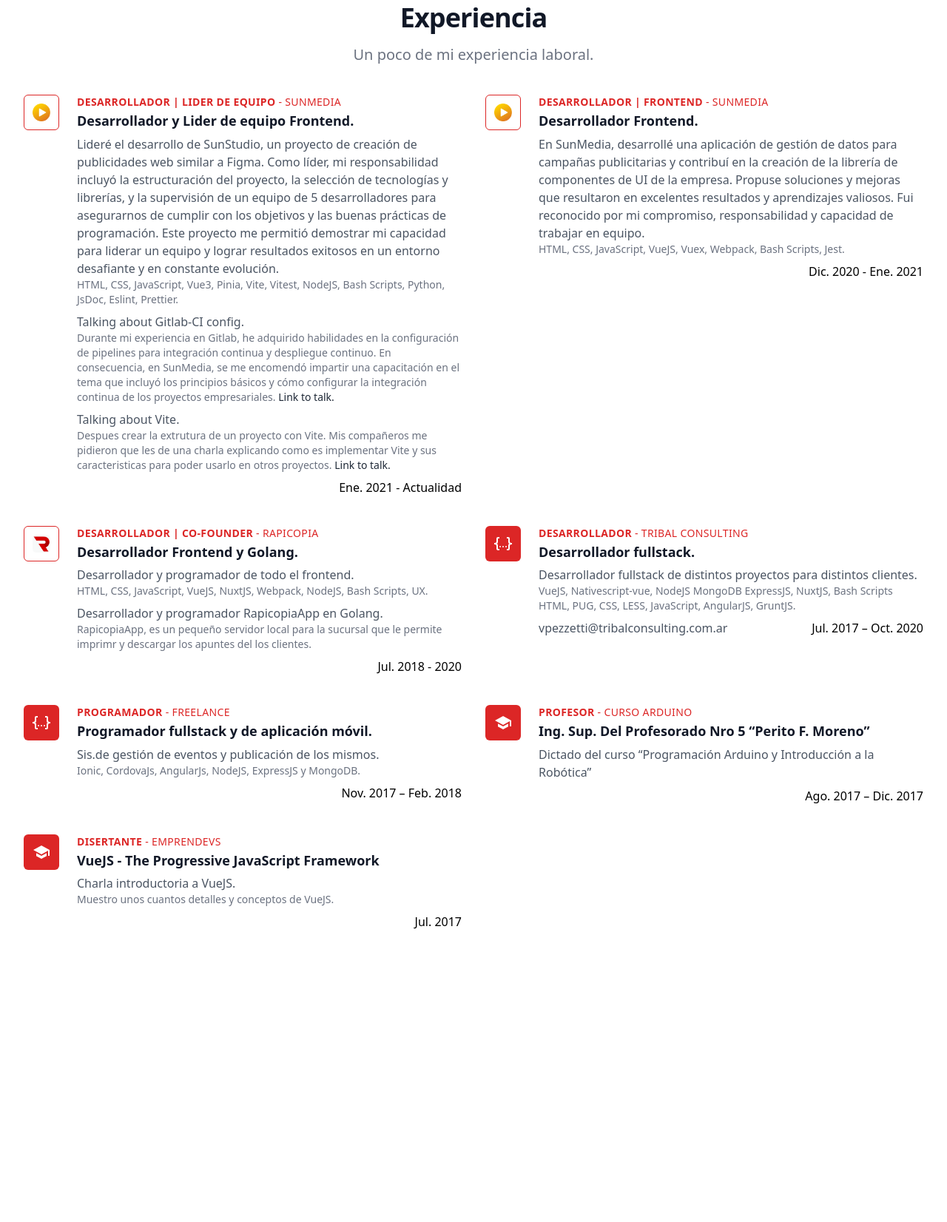
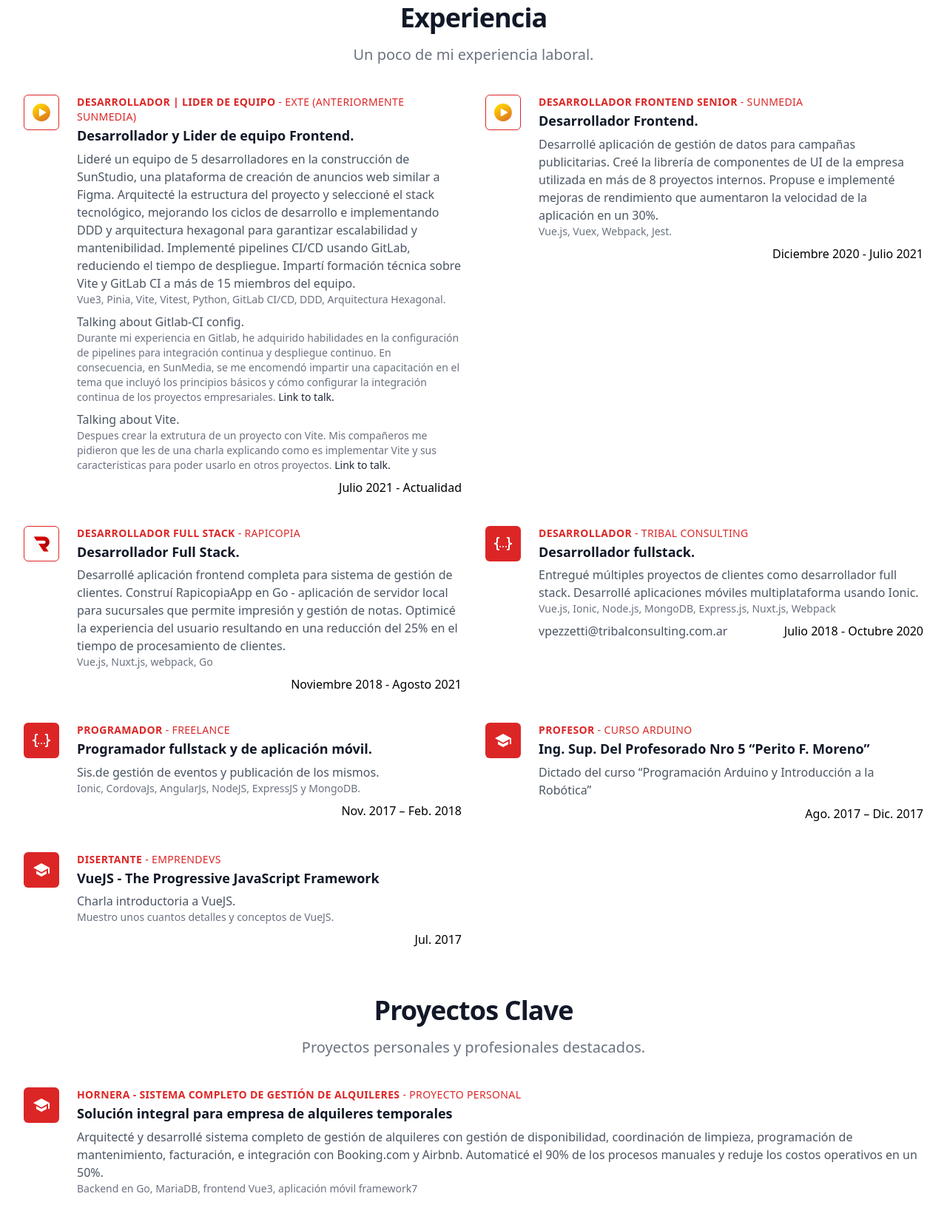
Before and after one commit to MaraniMatias/MaraniMatias.github.io, a plain HTML site: page es/experiencia.html in a window 1280 px wide. Shown: the part 100-1752 px from the top of the page at 74% size. Before the commit the page ends 1486 px from the top, so only its background shows below. Drawn offline with nearby package versions, Linux system fonts and the light colour scheme.

Commit message:
chore: update cv

```diff
--- a/es/experiencia.html
+++ b/es/experiencia.html
@@ -79,7 +79,7 @@
                               class="uppercase tracking-wide text-sm text-red-600 font-bold"
                             >
                               DESARROLLADOR | Lider de equipo
-                              <span class="font-normal"> - SunMedia </span>
+                              <span class="font-normal"> - EXTE (anteriormente SunMedia) </span>
                             </h4>
                             <p
                               class="block mt-1 text-lg leading-tight font-semibold text-gray-900"
@@ -87,22 +87,15 @@
                               Desarrollador y Lider de equipo Frontend.
                             </p>
                             <p class="mt-2 text-gray-600">
-                              Lideré el desarrollo de SunStudio, un proyecto de
-                              creación de publicidades web similar a Figma. Como
-                              líder, mi responsabilidad incluyó la
-                              estructuración del proyecto, la selección de
-                              tecnologías y librerías, y la supervisión de un
-                              equipo de 5 desarrolladores para asegurarnos de
-                              cumplir con los objetivos y las buenas prácticas
-                              de programación. Este proyecto me permitió
-                              demostrar mi capacidad para liderar un equipo y
-                              lograr resultados exitosos en un entorno
-                              desafiante y en constante evolución.
+                              Lideré un equipo de 5 desarrolladores en la construcción de SunStudio, una plataforma
+                              de creación de anuncios web similar a Figma. Arquitecté la estructura del proyecto
+                              y seleccioné el stack tecnológico, mejorando los ciclos de desarrollo e implementando
+                              DDD y arquitectura hexagonal para garantizar escalabilidad y mantenibilidad.
+                              Implementé pipelines CI/CD usando GitLab, reduciendo el tiempo de despliegue.
+                              Impartí formación técnica sobre Vite y GitLab CI a más de 15 miembros del equipo.
                             </p>
                             <p class="text-gray-500 text-sm">
-                              HTML, CSS, JavaScript, Vue3, Pinia, Vite, Vitest,
-                              NodeJS, Bash Scripts, Python, JsDoc, Eslint,
-                              Prettier.
+                              Vue3, Pinia, Vite, Vitest, Python, GitLab CI/CD, DDD, Arquitectura Hexagonal.
                             </p>
                             <p class="mt-2 text-gray-600">
                               Talking about Gitlab-CI config.
@@ -140,7 +133,7 @@
                             <div class="mt-2 flex flex-col lg:flex-row">
                               <div class="flex-1 text-gray-600"></div>
                               <div class="flex-1 text-right">
-                                <p>Ene. 2021 - Actualidad</p>
+                                <p>Julio 2021 - Actualidad</p>
                               </div>
                             </div>
                           </div>
@@ -165,7 +158,7 @@
                             <h4
                               class="uppercase tracking-wide text-sm text-red-600 font-bold"
                             >
-                              DESARROLLADOR | Frontend
+                              Desarrollador Frontend Senior
                               <span class="font-normal"> - SunMedia </span>
                             </h4>
                             <p
@@ -174,22 +167,17 @@
                               Desarrollador Frontend.
                             </p>
                             <p class="mt-2 text-gray-600">
-                              En SunMedia, desarrollé una aplicación de gestión
-                              de datos para campañas publicitarias y contribuí
-                              en la creación de la librería de componentes de UI
-                              de la empresa. Propuse soluciones y mejoras que
-                              resultaron en excelentes resultados y aprendizajes
-                              valiosos. Fui reconocido por mi compromiso,
-                              responsabilidad y capacidad de trabajar en equipo.
+                              Desarrollé aplicación de gestión de datos para campañas publicitarias.
+                              Creé la librería de componentes de UI de la empresa utilizada en más de 8 proyectos internos.
+                              Propuse e implementé mejoras de rendimiento que aumentaron la velocidad de la aplicación en un 30%.
                             </p>
                             <p class="text-gray-500 text-sm">
-                              HTML, CSS, JavaScript, VueJS, Vuex, Webpack, Bash
-                              Scripts, Jest.
+                              Vue.js, Vuex, Webpack, Jest.
                             </p>
                             <div class="mt-2 flex flex-col lg:flex-row">
                               <div class="flex-1 text-gray-600"></div>
                               <div class="flex-1 text-right">
-                                <p>Dic. 2020 - Ene. 2021</p>
+                                <p>Diciembre 2020 - Julio 2021</p>
                               </div>
                             </div>
                           </div>
@@ -214,34 +202,27 @@
                             <h4
                               class="uppercase tracking-wide text-sm text-red-600 font-bold"
                             >
-                              DESARROLLADOR | Co-founder
+                              Desarrollador Full Stack
                               <span class="font-normal"> - Rapicopia </span>
                             </h4>
                             <p
                               class="block mt-1 text-lg leading-tight font-semibold text-gray-900"
                             >
-                              Desarrollador Frontend y Golang.
+                              Desarrollador Full Stack.
                             </p>
                             <p class="mt-2 text-gray-600">
-                              Desarrollador y programador de todo el frontend.
+                              Desarrollé aplicación frontend completa para sistema de gestión de clientes.
+                              Construí RapicopiaApp en Go - aplicación de servidor local para sucursales que permite
+                              impresión y gestión de notas. Optimicé la experiencia del usuario resultando
+                              en una reducción del 25% en el tiempo de procesamiento de clientes.
                             </p>
                             <p class="text-gray-500 text-sm">
-                              HTML, CSS, JavaScript, VueJS, NuxtJS, Webpack,
-                              NodeJS, Bash Scripts, UX.
-                            </p>
-                            <p class="mt-2 text-gray-600">
-                              Desarrollador y programador RapicopiaApp en
-                              Golang.
-                            </p>
-                            <p class="text-gray-500 text-sm">
-                              RapicopiaApp, es un pequeño servidor local para la
-                              sucursal que le permite imprimr y descargar los
-                              apuntes del los clientes.
+                              Vue.js, Nuxt.js, webpack, Go
                             </p>
                             <div class="mt-2 flex flex-col lg:flex-row">
                               <div class="flex-1 text-gray-600"></div>
                               <div class="flex-1 text-right">
-                                <p>Jul. 2018 - 2020</p>
+                                <p>Noviembre 2018 - Agosto 2021</p>
                               </div>
                             </div>
                           </div>
@@ -278,23 +259,18 @@
                               Desarrollador fullstack.
                             </p>
                             <p class="mt-2 text-gray-600">
-                              Desarrollador fullstack de distintos proyectos
-                              para distintos clientes.
+                              Entregué múltiples proyectos de clientes como desarrollador full stack.
+                              Desarrollé aplicaciones móviles multiplataforma usando Ionic.
                             </p>
                             <p class="text-gray-500 text-sm">
-                              VueJS, Nativescript-vue, NodeJS MongoDB ExpressJS,
-                              NuxtJS, Bash Scripts
-                            </p>
-                            <p class="text-gray-500 text-sm">
-                              HTML, PUG, CSS, LESS, JavaScript, AngularJS,
-                              GruntJS.
+                              Vue.js, Ionic, Node.js, MongoDB, Express.js, Nuxt.js, Webpack
                             </p>
                             <div class="mt-2 flex flex-col lg:flex-row">
                               <div class="flex-1 text-gray-600">
                                 vpezzetti@tribalconsulting.com.ar
                               </div>
                               <div class="flex-1 text-right">
-                                <p>Jul. 2017 – Oct. 2020</p>
+                                <p>Julio 2018 - Octubre 2020</p>
                               </div>
                             </div>
                           </div>
@@ -433,6 +409,57 @@
                     </li>
                   </ul>
                 </div>
+
+                <div class="lg:text-center mt-16">
+                  <h3
+                    class="mt-2 text-3xl leading-8 font-extrabold tracking-tight text-gray-900 sm:text-4xl sm:leading-10"
+                  >
+                    Proyectos Clave
+                  </h3>
+                  <p class="mt-4 max-w-2xl text-xl leading-7 text-gray-500 lg:mx-auto">
+                    Proyectos personales y profesionales destacados.
+                  </p>
+                </div>
+
+                <div class="mt-10">
+                  <ul class="md:grid md:grid-cols-1 md:gap-x-8 md:gap-y-10">
+                    <li class="mt-10 md:mt-0">
+                      <div class="flex">
+                        <div class="flex-shrink-0">
+                          <div
+                            class="flex items-center justify-center h-12 w-12 rounded-md lg:bg-red-600 lg:text-white text-red-600"
+                          >
+                            <svg class="h-6 w-6" viewBox="0 0 24 24">
+                              <path
+                                fill="currentColor"
+                                d="M12,3L1,9L12,15L21,10.09V17H23V9M5,13.18V17.18L12,21L19,17.18V13.18L12,17L5,13.18Z"
+                              />
+                            </svg>
+                          </div>
+                        </div>
+                        <div class="md:flex ml-a w-full">
+                          <div class="mt-0 md:ml-6 w-full">
+                            <h4 class="uppercase tracking-wide text-sm text-red-600 font-bold">
+                              Hornera - Sistema Completo de Gestión de Alquileres
+                              <span class="font-normal"> - Proyecto Personal</span>
+                            </h4>
+                            <p class="block mt-1 text-lg leading-tight font-semibold text-gray-900">
+                              Solución integral para empresa de alquileres temporales
+                            </p>
+                            <p class="mt-2 text-gray-600">
+                              Arquitecté y desarrollé sistema completo de gestión de alquileres con gestión de disponibilidad,
+                              coordinación de limpieza, programación de mantenimiento, facturación, e integración con Booking.com
+                              y Airbnb. Automaticé el 90% de los procesos manuales y reduje los costos operativos en un 50%.
+                            </p>
+                            <p class="text-gray-500 text-sm">
+                              Backend en Go, MariaDB, frontend Vue3, aplicación móvil framework7
+                            </p>
+                          </div>
+                        </div>
+                      </div>
+                    </li>
+                  </ul>
+                </div>
               </div>
             </div>
           </main>
```
Also changed, not shown: es/index.html (+9 -9 lines), experiencia.html (+77 -30 lines), index.html (+9 -9 lines).
